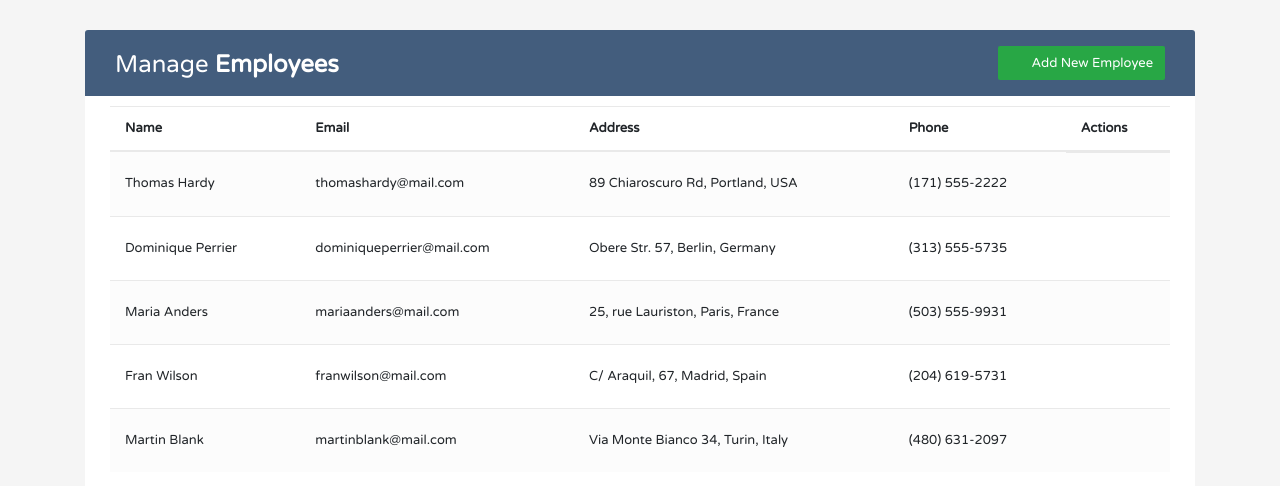
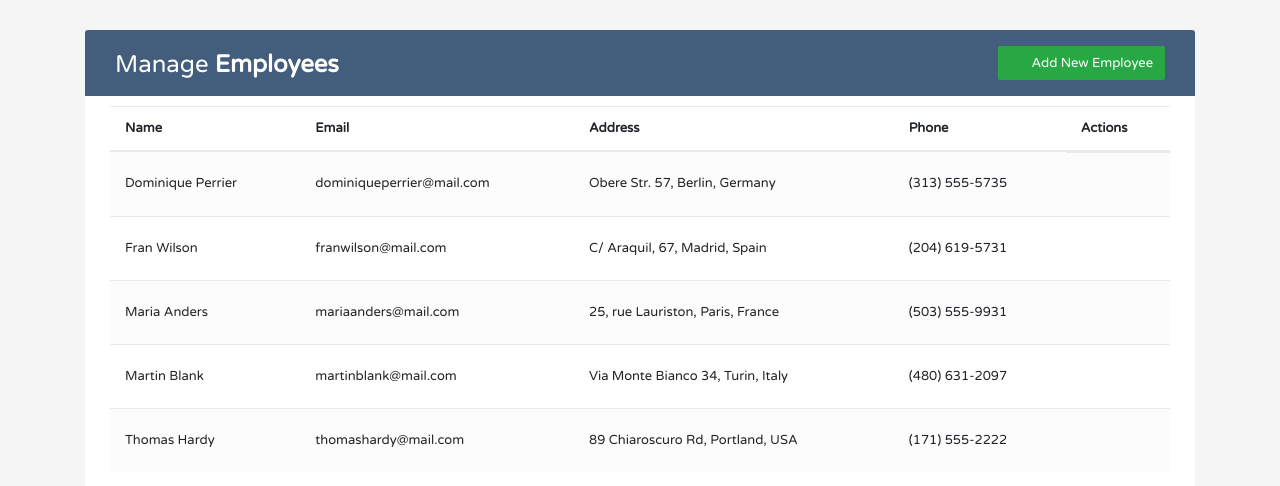
Before and after one commit to uct-trk/Patika-React, a React (Create React App) app in the folder gelismis-tablo/: page / in a window 1280 px wide. Shown: the top 486 px of the page. Built offline with nearby package versions, Linux system fonts and the light colour scheme.

Commit message:
alfabetik sıralama ve işlemler sonrası uyarı kutusu gösterilmesi(alphabetical sort and show alert box after transactions)

```diff
--- a/gelismis-tablo/src/Context/EmployeeContext.js
+++ b/gelismis-tablo/src/Context/EmployeeContext.js
@@ -32,10 +32,13 @@ const EmployeeContextProvider = (props) => {
         setEmployees(employees.map((employee) => (employee.id === id ? updatedEmploye : employee)))
     }
 
+    // alfabeye göre sıralama
+    const sortedEmployees = employees.sort((a, b) => (a.name < b.name ? -1 : 1))
+
 
     console.log(typeof employees)
     return (
-        <EmployeeContext.Provider value={{ employees, addEmployee, deleteEmployee, updateEmployee }}>
+        <EmployeeContext.Provider value={{ employees, addEmployee, deleteEmployee, updateEmployee, sortedEmployees }}>
             {props.children}
         </EmployeeContext.Provider>
     )
--- a/gelismis-tablo/src/components/EmployeeList.js
+++ b/gelismis-tablo/src/components/EmployeeList.js
@@ -1,14 +1,16 @@
 import React, { useContext, useEffect, useState } from "react";
-import { Button, Modal } from "react-bootstrap";
+import { Alert, Button, Modal } from "react-bootstrap";
 import { EmployeeContext } from "../Context/EmployeeContext";
 import AddForm from "./AddForm";
 
 import Employee from "./Employee";
 
 const EmployeeList = () => {
-  const { employees } = useContext(EmployeeContext);
+  const { employees, sortedEmployees } = useContext(EmployeeContext);
+  console.log(sortedEmployees);
 
   const [show, setShow] = useState(false);
+  const [showAlert, setShowAlert] = useState(false);
 
   const handleShow = () => {
     setShow(true);
@@ -17,12 +19,25 @@ const EmployeeList = () => {
     setShow(false);
   };
 
-  console.log(typeof employees);
+  const handleShowAlert = () => {
+    setShowAlert(true);
+  };
+  const handleCloseAlert = () => {
+    setShowAlert(false);
+  };
 
   // employees te değişiklik olduğu zaman modal kapanacak
   useEffect(() => {
-    handleClose()
-  }, [employees])
+    handleClose();
+
+    // modal kapandıktan sonra aşağıdaki fonksiyon devreye girecek
+    return () => {
+      handleShowAlert();
+      setTimeout(() => {
+        handleCloseAlert();
+      }, 3000);
+    };
+  }, [employees]);
 
   return (
     <>
@@ -45,6 +60,15 @@ const EmployeeList = () => {
           </div>
         </div>
       </div>
+
+      <Alert
+        show={showAlert}
+        variant="success"
+        onClose={() => setShowAlert(false)}
+      >
+        Employee List successfully updated
+      </Alert>
+
       <table className="table table-striped table-hover">
         <thead>
           <tr>
@@ -56,13 +80,11 @@ const EmployeeList = () => {
           </tr>
         </thead>
         <tbody>
-          {
-            employees.map((employee) => (
-              <tr key={employee.id}>
-                <Employee employee={employee} />
-              </tr>
-            ))
-          }
+          {sortedEmployees.map((employee) => (
+            <tr key={employee.id}>
+              <Employee employee={employee} />
+            </tr>
+          ))}
         </tbody>
       </table>
 
@@ -84,3 +106,5 @@ const EmployeeList = () => {
 };
 
 export default EmployeeList;
+
+// sort((a,b) => a.name.localeCompare(b.name))
```
